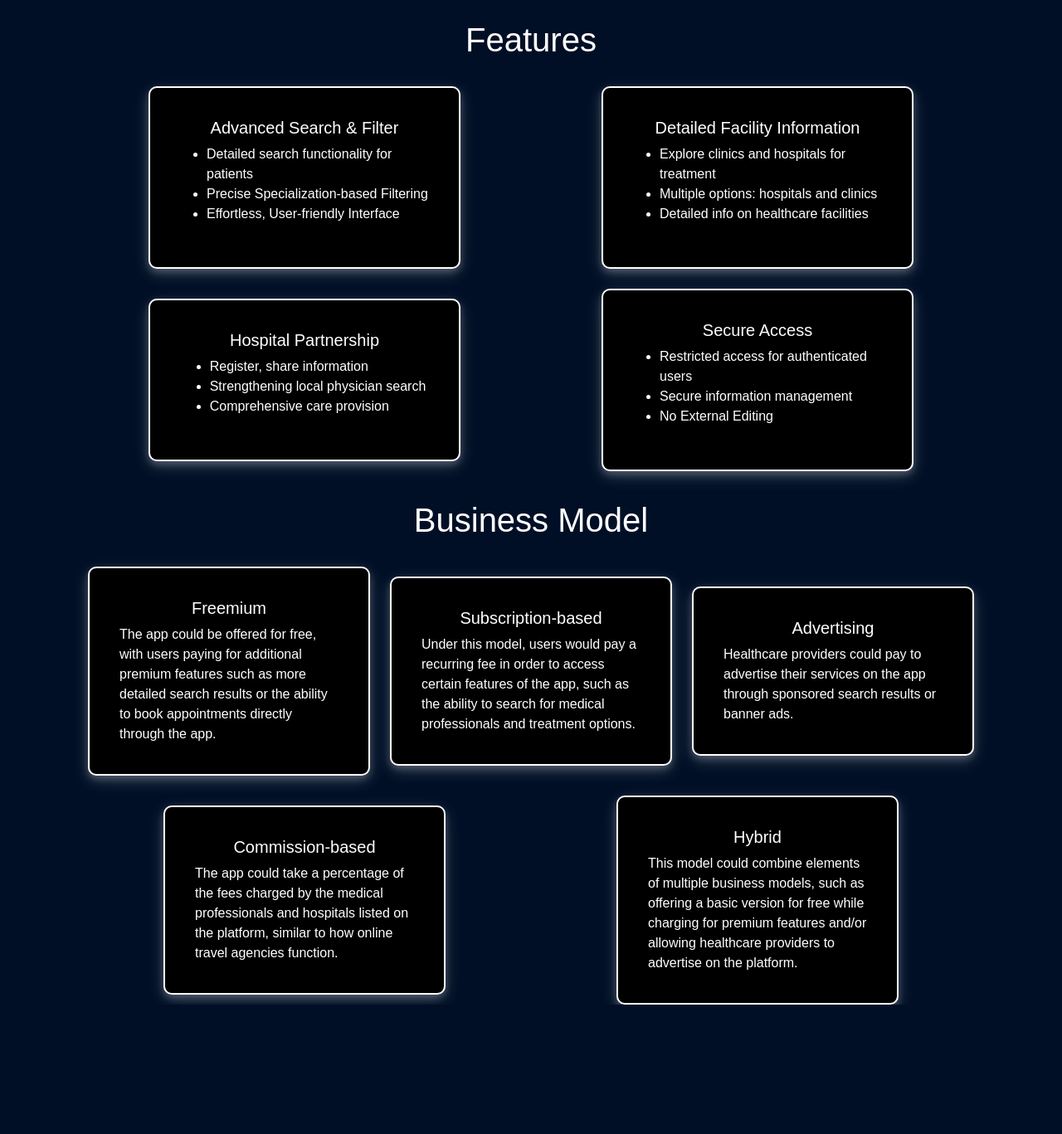
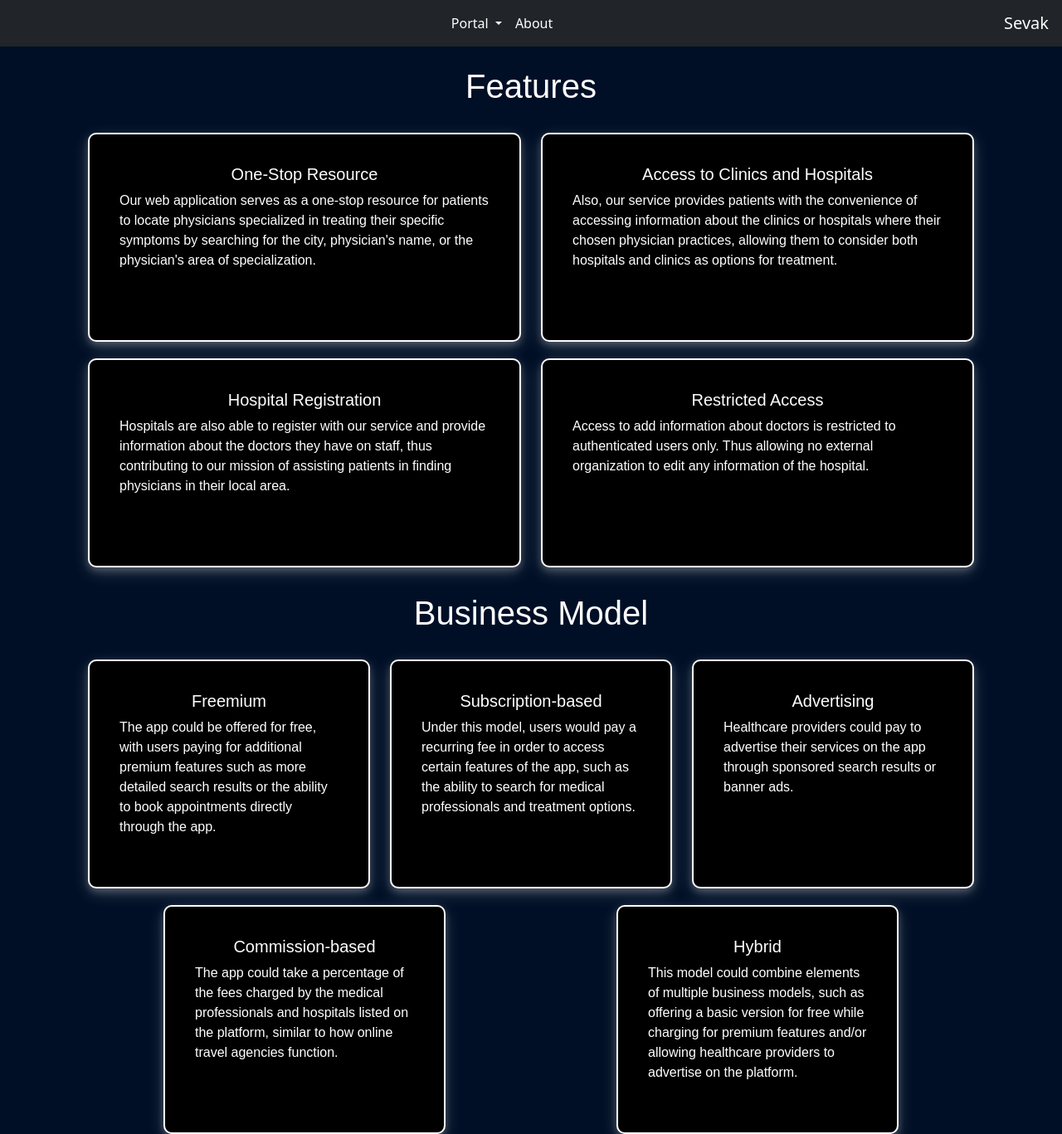
Before and after one commit to Sevak-Official/Sevak, a Django app: page /about/ in a window 1280 px wide. Shown: the whole page at 83% size. Before the commit the page ends 1211 px from the top, so only its background shows below. Run offline with Django 4.2, Linux system fonts and the light colour scheme; some libraries are stand-ins or nearby versions; some web fonts are replaced.

Commit message:
misc:updated pages

```diff
--- a/hck/templates/hck/hospital/about.html
+++ b/hck/templates/hck/hospital/about.html
@@ -2,6 +2,28 @@
 <title>{% block title %}Sevak{% endblock title %}</title>
 
 {% block content %}
+<nav class="navbar navbar-dark navbar-expand-lg bg-dark">
+  <button class="navbar-toggler" type="button" data-bs-toggle="collapse" data-bs-target="#navbarTogglerDemo03" aria-controls="navbarTogglerDemo03" aria-expanded="false" aria-label="Toggle navigation">
+    <span class="navbar-toggler-icon"></span>
+  </button>
+  <div class="collapse navbar-collapse justify-content-left" id="navbarTogglerDemo03">
+    <ul class="navbar-nav mx-auto">
+      <li class="nav-item dropdown">
+        <a class="nav-link dropdown-toggle active" href="#" role="button" data-bs-toggle="dropdown" aria-expanded="false">
+          Portal
+        </a>
+        <ul class="dropdown-menu">
+          <li><a class="dropdown-item" href="/patients">Patients</a></li>
+          <li><a class="dropdown-item" href="/hospitals">Hospitals</a></li>
+        </ul>
+      </li>
+      <li class="nav-item">
+        <a class="nav-link active" href="/about">About</a>
+      </li>
+    </ul>
+    <a class="navbar-brand" href="/" style="font:verdana">Sevak</a>
+  </div>
+</nav>
 <style>
   body {
     {% comment %}  {% endcomment %}
@@ -22,8 +44,8 @@ h1{
     transform: scale(1.05);
   }
   .custom-card{
-    max-width: 400px;
-    margin: auto;
+    margin-bottom: 20px;
+
   }
   h5{
     color: #000f26;
@@ -33,15 +55,6 @@ h1{
     display: flex;
     flex-wrap: wrap;
     justify-content: space-around;
-  }
-
-  .center {
-    text-align: center;
-  }
-
-  .point-list {
-    display: inline-block;
-    text-align: left;
   }
 
   @media (min-width: 768px) {
@@ -58,22 +71,17 @@ h1{
 </style>
 
 </br>
+
   <div class="container">
     <h1>Features</h1>
     <div class="row container" style="margin-bottom: 35px;">
       {% for feature in features %}
       <div class="col-lg-6 col-md-12 custom-card">
         </br>
-        <div class="card mb-0">
+        <div class="card mb-4">
           <div class="card-body">
             <h5 class="card-title text-white text-center">{{ feature.title }}</h5>
-              <div class="center">
-                <ul class="point-list">
-                  {% for point in feature.points %}
-                    <li>{{ point }}</li>
-                  {% endfor %}
-                </ul>
-              </div>
+            <p class="card-text text-white">{{ feature.description }}</p>
           </div>
         </div>
       </div>
--- a/hck/templates/registration/sign_up.html
+++ b/hck/templates/registration/sign_up.html
@@ -63,6 +63,5 @@
       </div>
     </form>
   </div>
-</div>
 
 {% endblock %}
--- a/hck/views.py
+++ b/hck/views.py
@@ -17,41 +17,23 @@ from django.contrib.auth import login,logout,authenticate
 #pass-123@abc
 #user-JJIMS
 #pass-123@Aabc
-#user-MJIMS
-#pass-123@Aabc
 def about(request):
      features = [
         {
-            'title': 'Advanced Search & Filter',
-            'points': [
-                    "Detailed search functionality for patients",
-                    "Precise Specialization-based Filtering",
-                    "Effortless, User-friendly Interface"
-                ],
+            'title': 'One-Stop Resource',
+            'description': 'Our web application serves as a one-stop resource for patients to locate physicians specialized in treating their specific symptoms by searching for the city, physician\'s name, or the physician\'s area of specialization. ',
         },
         {
-            'title': 'Detailed Facility Information',
-            'points': [
-                    "Explore clinics and hospitals for treatment",
-                    "Multiple options: hospitals and clinics",
-                    "Detailed info on healthcare facilities"
-                ],
+            'title': 'Access to Clinics and Hospitals',
+            'description': 'Also, our service provides patients with the convenience of accessing information about the clinics or hospitals where their chosen physician practices, allowing them to consider both hospitals and clinics as options for treatment. ',
         },
         {
-            'title': 'Hospital Partnership',
-            'points': [
-                    "Register, share information",
-                    "Strengthening local physician search",
-                    "Comprehensive care provision"
-                ],
+            'title': 'Hospital Registration',
+            'description': 'Hospitals are also able to register with our service and provide information about the doctors they have on staff, thus contributing to our mission of assisting patients in finding physicians in their local area. ',
         },
         {
-            'title': 'Secure Access',
-            'points': [
-                    "Restricted access for authenticated users",
-                    "Secure information management",
-                    "No External Editing"
-                ],
+            'title': 'Restricted Access',
+            'description': 'Access to add information about doctors is restricted to authenticated users only. Thus allowing no external organization to edit any information of the hospital.',
         },
     ]
      business_models = [
```
Also changed, not shown: hck/templates/hck/base.html (+0 -13 lines), hck/templates/hck/patient/patients.html (+9 -10 lines), db.sqlite3 (added), 1 other file.
